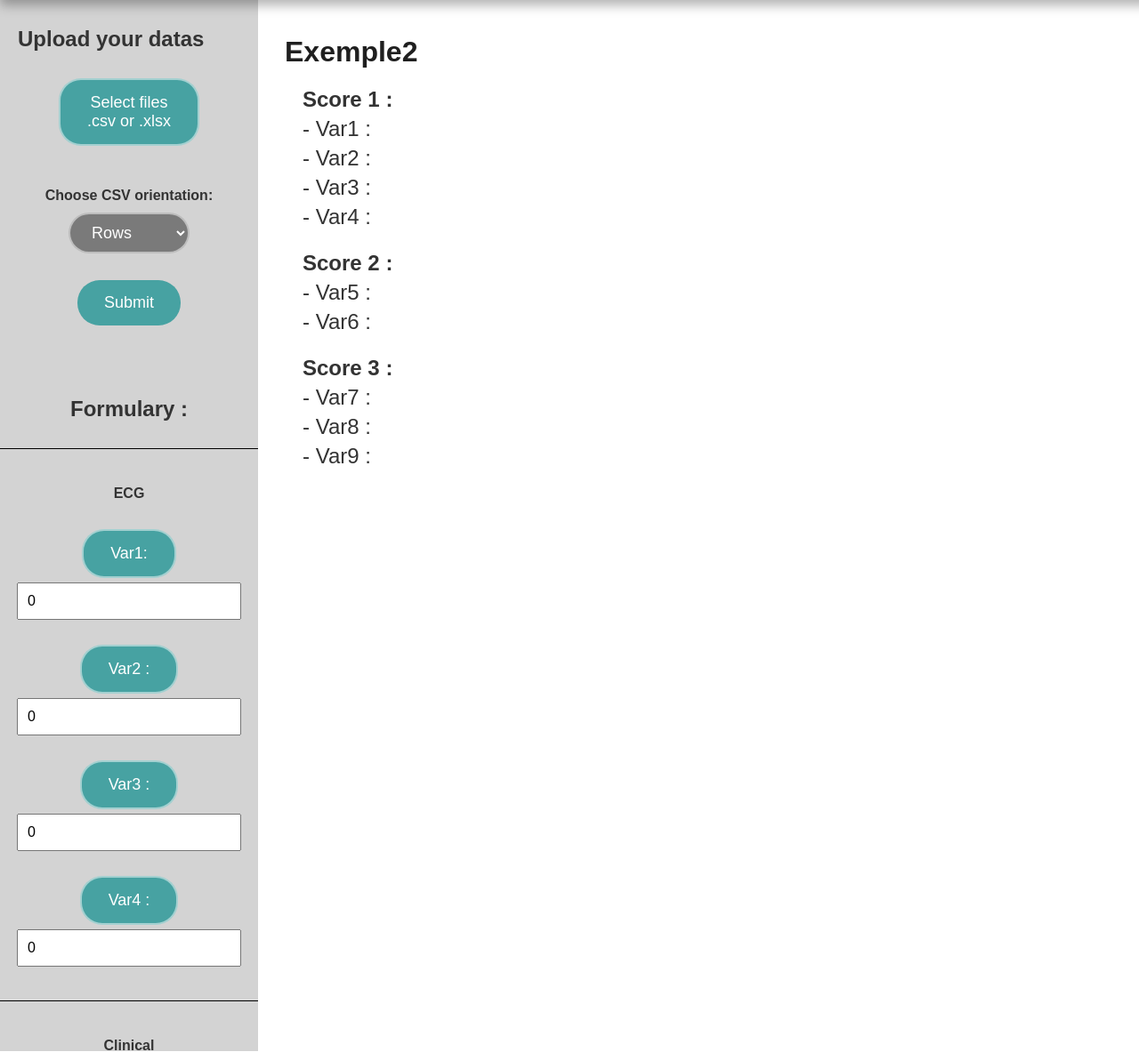
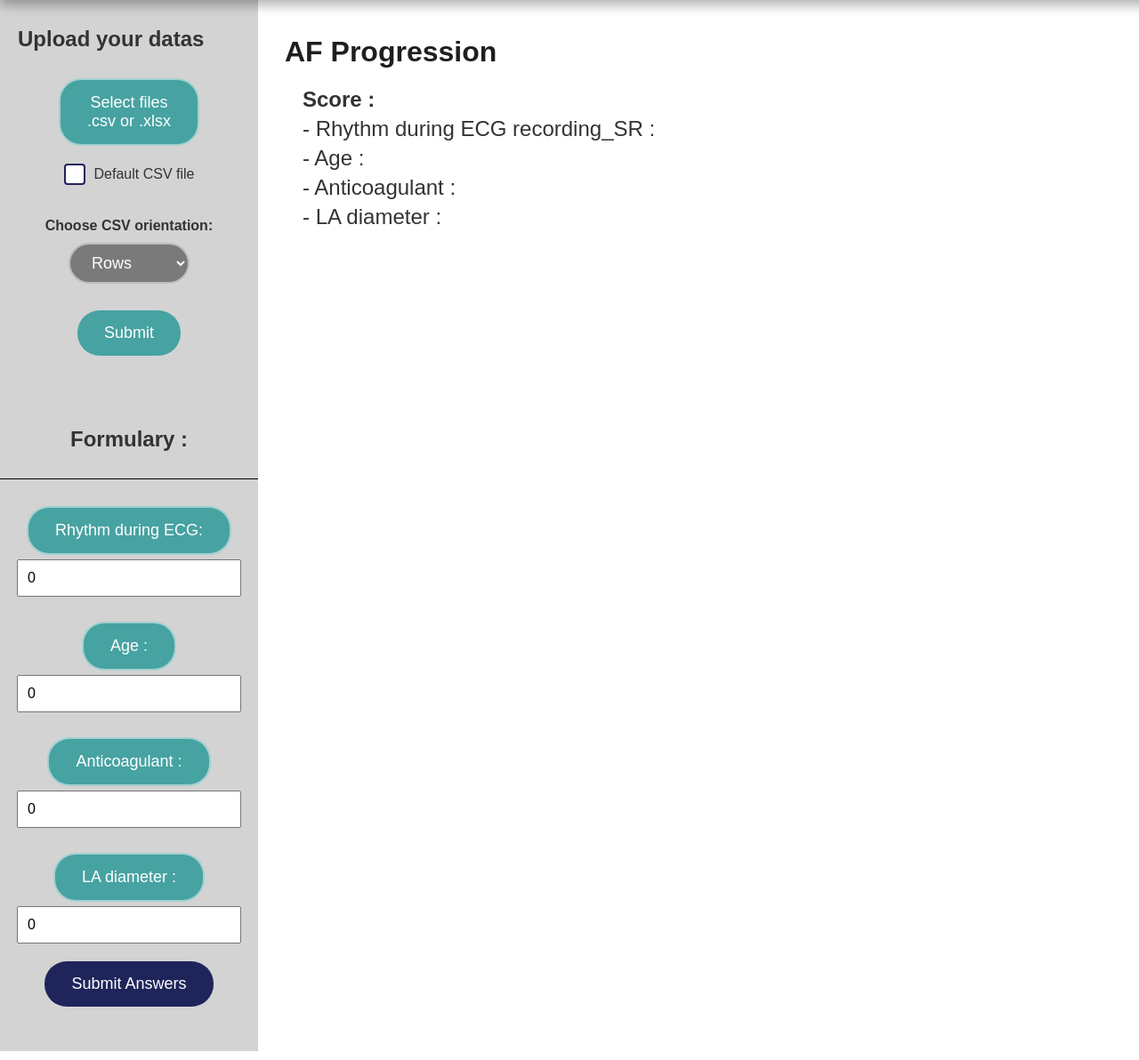
Before and after one commit to victor-gauthier4555/DEMONSTRATOR_ICAN, a Flask app: page /exemple2 in a window 1280 px wide. Shown: the part 110-1302 px from the top of the page at 89% size. Run offline with Flask 3, Linux system fonts and the light colour scheme.

Commit message:
commit jour j

```diff
--- a/app.py
+++ b/app.py
@@ -4,7 +4,7 @@ import os
 from werkzeug.utils import secure_filename
 import logging
 import psutil  # Pour suivre l'utilisation du CPU
-from score import score_ECG, score_Clinical, score_Metabolites
+from score import score_ECG, score_Clinical, score_Metabolites, score_AF
 from functions import process_csv2, process_csv1, process_xlsx1, process_xlsx2, generate_score_plot
 from prometheus_flask_exporter import PrometheusMetrics
 
@@ -174,33 +174,56 @@ def submit_answers():
 
     plot_paths = []
     scores = []
+    score_data = 0
 
     # Calcul des scores
     if all(val != 0 for val in data[:4]):
+        score_data += 4
         score1 = score_ECG(data[0], data[1], data[2], data[3])
-        plot_paths.append(generate_score_plot(score1, 1, "Graph Score ECG", app.config['PLOT2_FOLDER']))
+        plot_paths.append(generate_score_plot(score1, 1, "Graph Score ECG", app.config['PLOT2_FOLDER'],4))
         scores.append(score1)
        # Utilisation du CPU après calcul de score ECG
 
     if all(val != 0 for val in data[4:6]):
+        score_data += 2
         score2 = score_Clinical(data[4], data[5])
-        plot_paths.append(generate_score_plot(score2, 2, "Graph Score Clinical", app.config['PLOT2_FOLDER']))
+        plot_paths.append(generate_score_plot(score2, 2, "Graph Score Clinical", app.config['PLOT2_FOLDER'],2))
         scores.append(score2)
      # Utilisation du CPU après calcul de score clinique
 
     if all(val != 0 for val in data[6:9]):
+        score_data += 1
         score3 = score_Metabolites(data[6], data[7], data[8])
-        plot_paths.append(generate_score_plot(score3, 3, "Graph Score Metabolites", app.config['PLOT2_FOLDER']))
+        plot_paths.append(generate_score_plot(score3, 3, "Graph Score Metabolites", app.config['PLOT2_FOLDER'],1))
         scores.append(score3)
       # Utilisation du CPU après calcul de score métabolites
 
     if scores:
         total_score = sum(scores)
-        plot_paths.append(generate_score_plot(total_score, 4, "Graph Combined Score", app.config['PLOT2_FOLDER']))
+        plot_paths.append(generate_score_plot(total_score, 4, "Graph Combined Score", app.config['PLOT2_FOLDER'],score_data))
           # Utilisation du CPU après calcul du score combiné
 
     return redirect(url_for('display_graph', plot_paths=plot_paths))
 
+
+
+
+@app.route('/submit-answers-af', methods=['POST'])
+def submit_answers_af():
+    # Récupère les données du formulaire
+    rythme_ECG = float(request.form['question1'])
+    age = float(request.form['question2'])
+    antico = float(request.form['question3'])
+    LA_d = float(request.form['question4'])
+
+    # Calcul du score AF
+    score_af = score_AF(rythme_ECG, age, antico, LA_d)
+
+    # Génération du graphique associé (si besoin)
+    plot_path = generate_score_plot(score_af, 5, "AF Progression Score", "static/plots2",8)
+
+    # Redirection vers une page affichant le résultat
+    return render_template('display_graph.html', plot_paths=[plot_path])
 
 @app.route('/display-graph')
 def display_graph():
--- a/functions.py
+++ b/functions.py
@@ -358,7 +358,8 @@ def generate_score_plot(score, index, name, plot_folder, score_type):
         texte_score = "Score obtained with ECG and Clinical"
     if (score_type == 7):
         texte_score = "Score obtained with ECG, Clinical and Metabolites data"
-
+    if(score_type == 8) :
+        texte_score = "Score for AF Progression"
     print(texte_score)
 
 
--- a/score.py
+++ b/score.py
@@ -11,3 +11,7 @@ def score_Clinical (GLYC, Urea) :
 
 def score_Metabolites (Arginine, Met_MetSufoxide, Kynurenine):
     return 36.33 - (3.79*Arginine) - (27.73*Met_MetSufoxide) + (3.60*Kynurenine)
+
+
+def score_AF(rhythme_ECG, age, antico, LA_d):
+    return -0.86*rhythme_ECG + 0.52*age + 0.47*antico + 0.41*LA_d
--- a/templates/E_strain.html
+++ b/templates/E_strain.html
@@ -100,7 +100,7 @@
     </div>
     <div class="main-content aligned-content">
         <div class="header-container">
-                <h1>Echocardiography Strain</h1>
+                <h1>Sinus Rhythm Restoration</h1>
                 <a href="https://www.sciencedirect.com/science/article/pii/S1875213624000160?via%3Dihub" class="index-button2">See the paper</a>
             </div>
 
--- a/templates/exemple2.html
+++ b/templates/exemple2.html
@@ -34,6 +34,14 @@
                 <input type="file" name="file" id="file" multiple accept=".csv,.xlsx" onchange="handleFileSelection()">
                 <div id="file-names"></div>
 
+                <label class="custom-checkbox">
+                    <input type="checkbox" name="use_default_csv" id="use_default_csv">
+                    <span class="checkmark"></span>
+                    <a href="{{ url_for('static', filename='default.csv') }}" download class="checkbox-label">
+                        Default CSV file
+                    </a>
+                </label>
+
                 <div class="select-container">
                     <h5 for="orientation">Choose CSV orientation:</h5>
                     <select name="orientation" id="orientation" class="styled-select">
@@ -45,70 +53,40 @@
                 <input type="submit" value="Submit" id="upload-btn" disabled>
             </form>
 
-            <form method="post" action="/submit-answers">
+            <form method="post" action="/submit-answers-af">
                 <h3>Formulary :</h3>
                 <div class="vertical-separator"></div>
-                <h4>ECG</h4>
-                <label for="question1">Var1:</label>
+                <label for="question1">Rhythm during ECG:</label>
                 <input type="number" name="question1" id="question1" step="any" value="0" required>
                 <br>
-                <label for="question2">Var2 :</label>
+                <label for="question2">Age :</label>
                 <input type="number" name="question2" id="question2" step="any" value="0" required>
                 <br>
-                <label for="question3">Var3 :</label>
+                <label for="question3">Anticoagulant :</label>
                 <input type="number" name="question3" id="question3" step="any" value="0" required>
                 <br>
-                <label for="question4">Var4 :</label>
+                <label for="question4">LA diameter :</label>
                 <input type="number" name="question4" id="question4" step="any" value="0" required>
-                <br>
-                <div class="vertical-separator"></div>
-                <h4>Clinical</h4>
-                <label for="question5">Var5 :</label>
-                <input type="number" name="question5" id="question5" step="any" value="0" required>
-                <br>
-                <label for="question6">Var6 :</label>
-                <input type="number" name="question6" id="question6" step="any" value="0" required>
-                <br>
-                <div class="vertical-separator"></div>
-                <h4>Metabolites</h4>
-                <label for="question7">Var7 :</label>
-                <input type="number" name="question7" id="question7" step="any" value="0" required>
-                <br>
-                <label for="question8">Var8 :</label>
-                <input type="number" name="question8" id="question8" step="any" value="0" required>
-                <br>
-                <label for="question9">Var9 :</label>
-                <input type="number" name="question9" id="question9" step="any" value="0" required>
-                <br>
+
                 <input type="submit" value="Submit Answers" class="button-style">
             </form>
         </div>
 
     </div>
     <div class="main-content aligned-content">
-        <h1>Exemple2</h1>
+        <h1>AF Progression</h1>
         <ul class="variables-list">
-            <b>Score 1 : </b>
-            <li>- Var1 : </li>
-            <li>- Var2 : </li>
-            <li>- Var3 : </li>
-            <li>- Var4 : </li>
+            <b>Score : </b>
+            <li>- Rhythm during ECG recording_SR : </li>
+            <li>- Age : </li>
+            <li>- Anticoagulant : </li>
+            <li>- LA diameter : </li>
 
 
         </ul>
 
-        <ul class="variables-list">
-            <b>Score 2 : </b>
-            <li>- Var5 : </li>
-            <li>- Var6 : </li>
-        </ul>
 
-        <ul class="variables-list">
-            <b>Score 3 : </b>
-            <li>- Var7 : </li>
-            <li>- Var8 : </li>
-            <li>- Var9 : </li>
-        </ul>
+
 
     </div>
 </body>
```
Also changed, not shown: templates/display_graph.html (+10 -4 lines), static/plots2/graph_1.png, static/plots2/graph_2.png, static/plots2/graph_4.png, static/plots2/graph_5.png (added).
